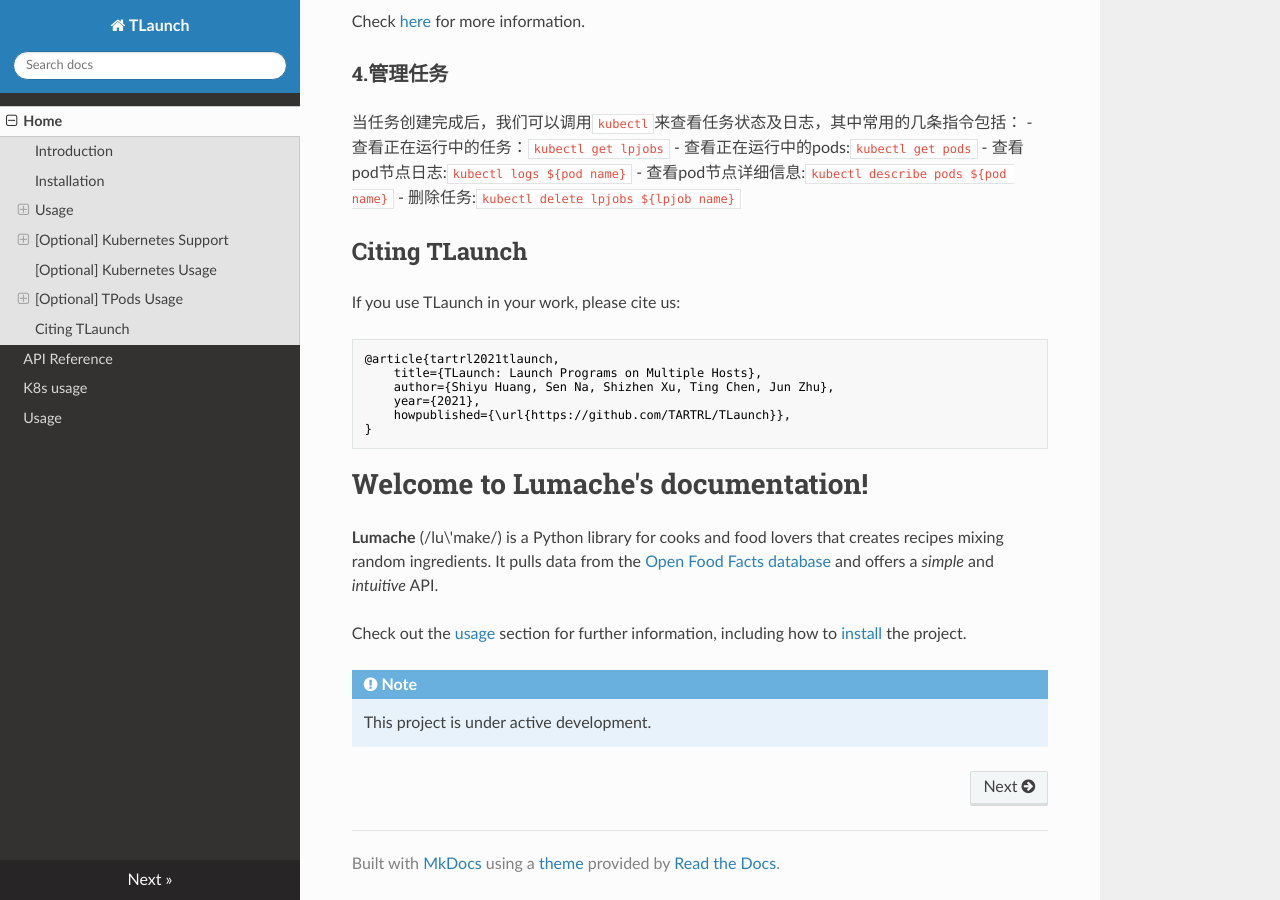
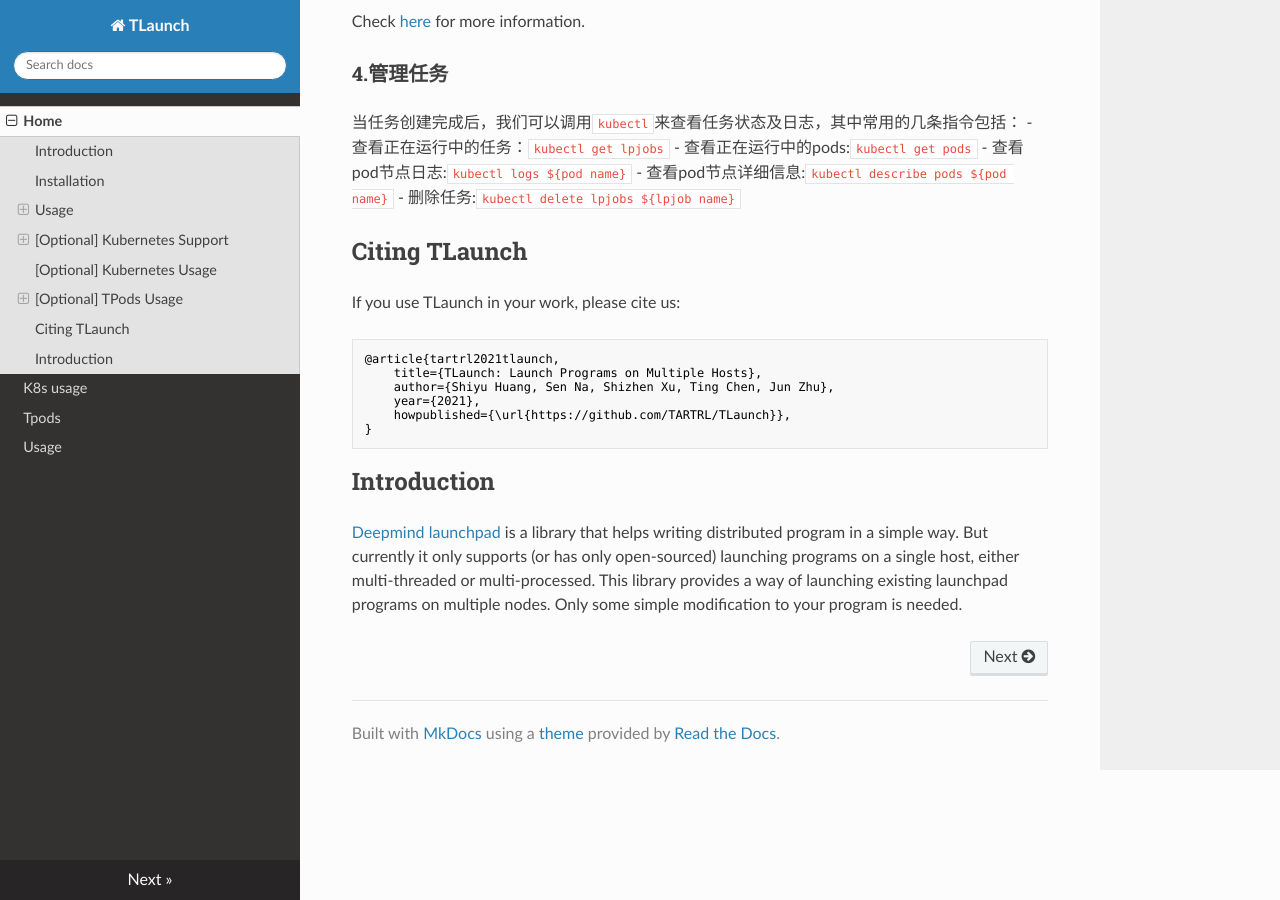
Before and after one commit to TARTRL/TLaunch, an MkDocs documentation site: the page built from docs/index.md, in a window 1280 px wide and 900 px high, scrolled down 3112 px. Built offline with MkDocs 1.6.1, drawn with Linux system fonts in a browser that asks for light colours; nearby versions of some CDN libraries.

Commit message:
add doc file of readthedocs.org

```diff
--- a/docs/api.md
+++ /dev/null
@@ -1,3 +0,0 @@
-# API Reference
-
-::: lumache
--- a/docs/index.md
+++ b/docs/index.md
@@ -1,14 +1,9 @@
 {!README.md!}
 
-# Welcome to Lumache's documentation!
+## Introduction
 
-**Lumache** (/lu\'make/) is a Python library for cooks and food lovers
-that creates recipes mixing random ingredients. It pulls data from the
-[Open Food Facts database](https://world.openfoodfacts.org/) and offers
-a *simple* and *intuitive* API.
-
-Check out the [usage](usage) section for further information, including how to [install](usage#installation) the project.
-
-!!! note
-
-    This project is under active development.
+[Deepmind launchpad](https://github.com/deepmind/launchpad) is a library that
+helps writing distributed program in a simple way. But currently it only
+supports (or has only open-sourced) launching programs on a single host, either
+multi-threaded or multi-processed. This library provides a way of launching existing launchpad programs on multiple
+nodes. Only some simple modification to your program is needed.
```
Also changed, not shown: docs/tpods.md (added, +22 -0 lines), docs/usage.md (+48 -23 lines).
